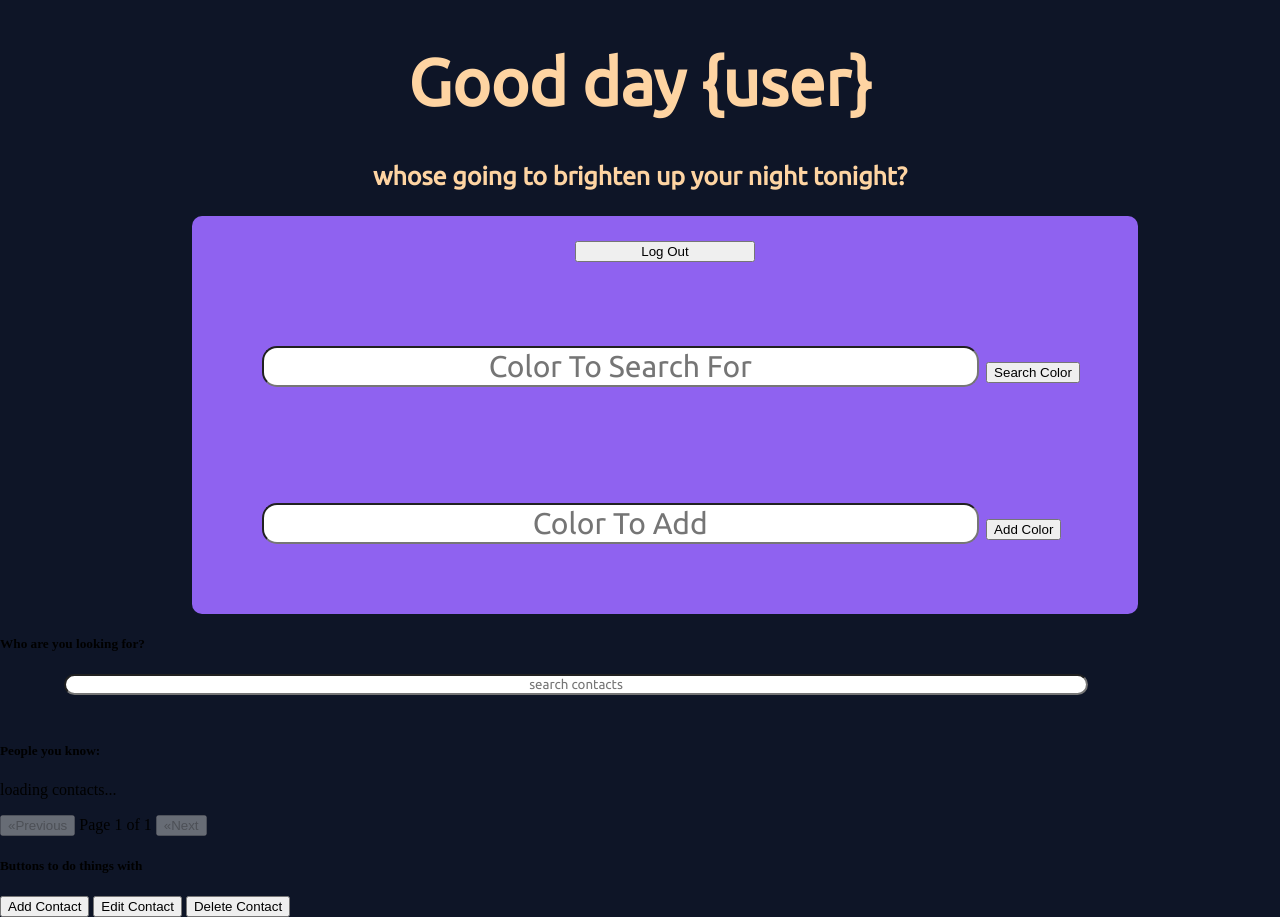
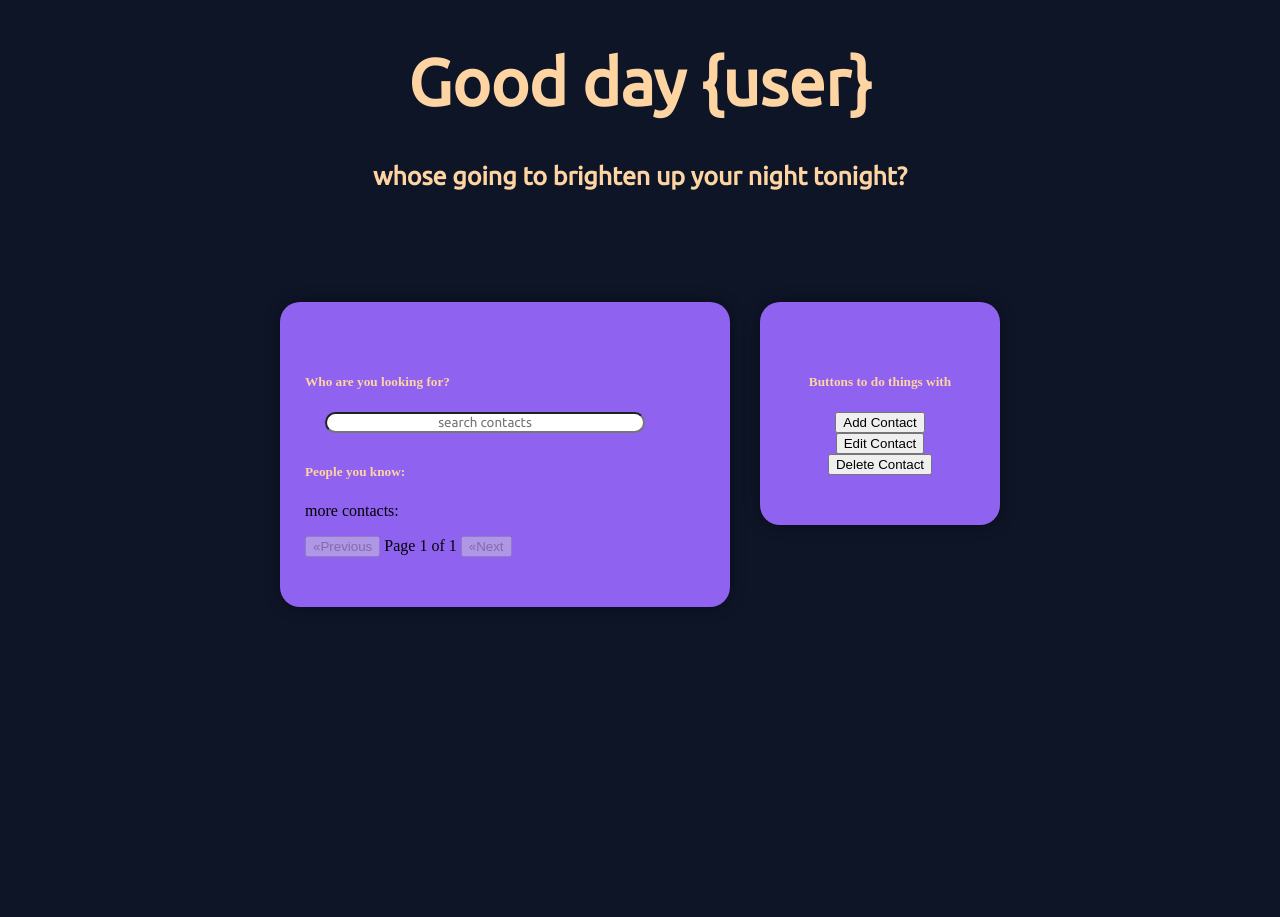
Before and after one commit to Franco-Mezzarapa/darkpages, a PHP site: page /contact.html in a window 1280 px wide; the page is wider, and only the part inside the window is pictured. Shown: the part 55-972 px from the top of that part. After the commit the page ends 662 px from the top of that part, so only its background shows below. Run offline with PHP 8.4, Linux system fonts and the light colour scheme.

Commit message:
Barebones style for contacts page done
Barebones style for contacts page is finished. Many edits still needed + template style of the page can be changed, or left as is and improved

```diff
--- a/contact.html
+++ b/contact.html
@@ -56,6 +56,7 @@
 also do some js to change the main message depending on the time of
 day it is-->
 
+<!--
 <div id="loggedInDiv">
 	<span id="userName"></span><br />
 	<button type="button" id="logoutButton" class="buttons" onclick="doLogout();"> Log Out </button>
@@ -74,18 +75,21 @@ day it is-->
 	<button type="button" id="addColorButton" class="buttons" onclick="addColor();"> Add Color </button><br />
 	<span id="colorAddResult"></span>
 </div>
-
-<div class="centerDiv" id="mainContentWrapper">
+-->
+<br>
+<br>
+<div class="mainContentColumns">
+    <div class="centerDiv" id="searchDiv">
         <div class="searchContainer">
-        <h5>Who are you looking for?</h5>
+            <h5 id="searchTopMessage">Who are you looking for?</h5>
             <form action="/search" method="GET">
                 <input type="text" id="searchInput" placeholder="search contacts">
             </form>
         </div>
         <div class="displayContacts">
-        <h5>People you know:</h5>
+            <h5 id="searchBottomMessage">People you know:</h5>
             <div id="contactList">
-            <p>loading contacts...</p>
+                <p id="paginationMessage">more contacts:</p>
             </div>
             <div class="paginationControls">
                 <button id="prevPage"disabled>&laquo;Previous</button>
@@ -101,6 +105,8 @@ day it is-->
         <button class="actionButton">Edit Contact</button>
         <button class="actionButton">Delete Contact</button>
     </div>
+</div>
+
 
 </body>
 </html>
--- a/css/styles.css
+++ b/css/styles.css
@@ -156,6 +156,57 @@ ONLY*/
     border: 2px, solid, #000;
 } idk what this does atm*/
 
+/*all the above stuff is styling with index.html*/
+
+.mainContentColumns
+{
+    display: flex;
+    justify-content: center;
+    align-items: flex-start;
+    /*aligns items at the top if they have diff heights*/
+    gap: 30px;
+    margin: 50px auto;
+    /*center's whole container + adds vertical margin*/
+    width: 80%;
+}
+
+.centerDiv
+{
+    width: 400px;
+    padding: 50px 25px;
+    background-color: #8f62f0;
+    border-radius: 20px;
+    box-shadow: 0 0 15px rgba(0,0,0,0.4);
+    /*can be changed*/
+}
+
+.optionsColumn
+{
+   width: 200px;
+   padding: 50px 20px;
+   background-color: #8f62f0;
+   border-radius: 20px;
+   box-shadow: 0 0 15px rgba(0,0,0,0.4);
+   display: flex;
+   flex-direction: column;
+   justify-content: flex-start;
+   /*aligns content with center div text. can get rid
+   of this*/
+   align-items: center;
+}
+
+.optionsColumn h5
+{
+    color: #fed4a2;
+}
+
+.centerDiv h5
+{
+    color: #fed4a2;
+}
+
+
+/*
 #loggedInDiv
 {
     font-size: 30px;
@@ -177,7 +228,7 @@ ONLY*/
     border-bottom-left-radius: 10px;
     border-bottom-right-radius: 10px;
 }
-
+*/
 #loginName
 {
 	font-size: 30px;
```
Lines whose indentation alone changed are shown as unchanged.
